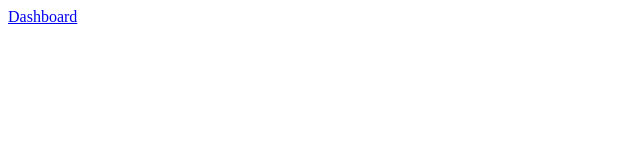
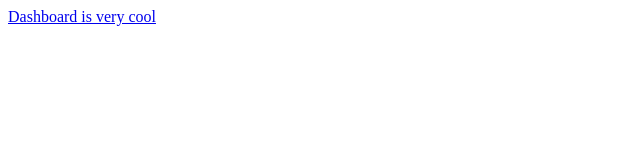
Before and after one commit to liamwneville/FrontEnd11-1-22, a plain HTML site: page dashboard.html in a window 1280 px wide. Shown: the full height of the page, 0-640 px from the left. Drawn offline with Linux system fonts and the light colour scheme.

Commit message:
the new wave

```diff
--- a/dashboard.html
+++ b/dashboard.html
@@ -7,6 +7,6 @@
     <title>Document</title>
   </head>
   <body>
-    <a href="/index.html" target="_blank">Dashboard</a>
+    <a href="/index.html" target="_blank">Dashboard is very cool</a>
   </body>
 </html>
```
